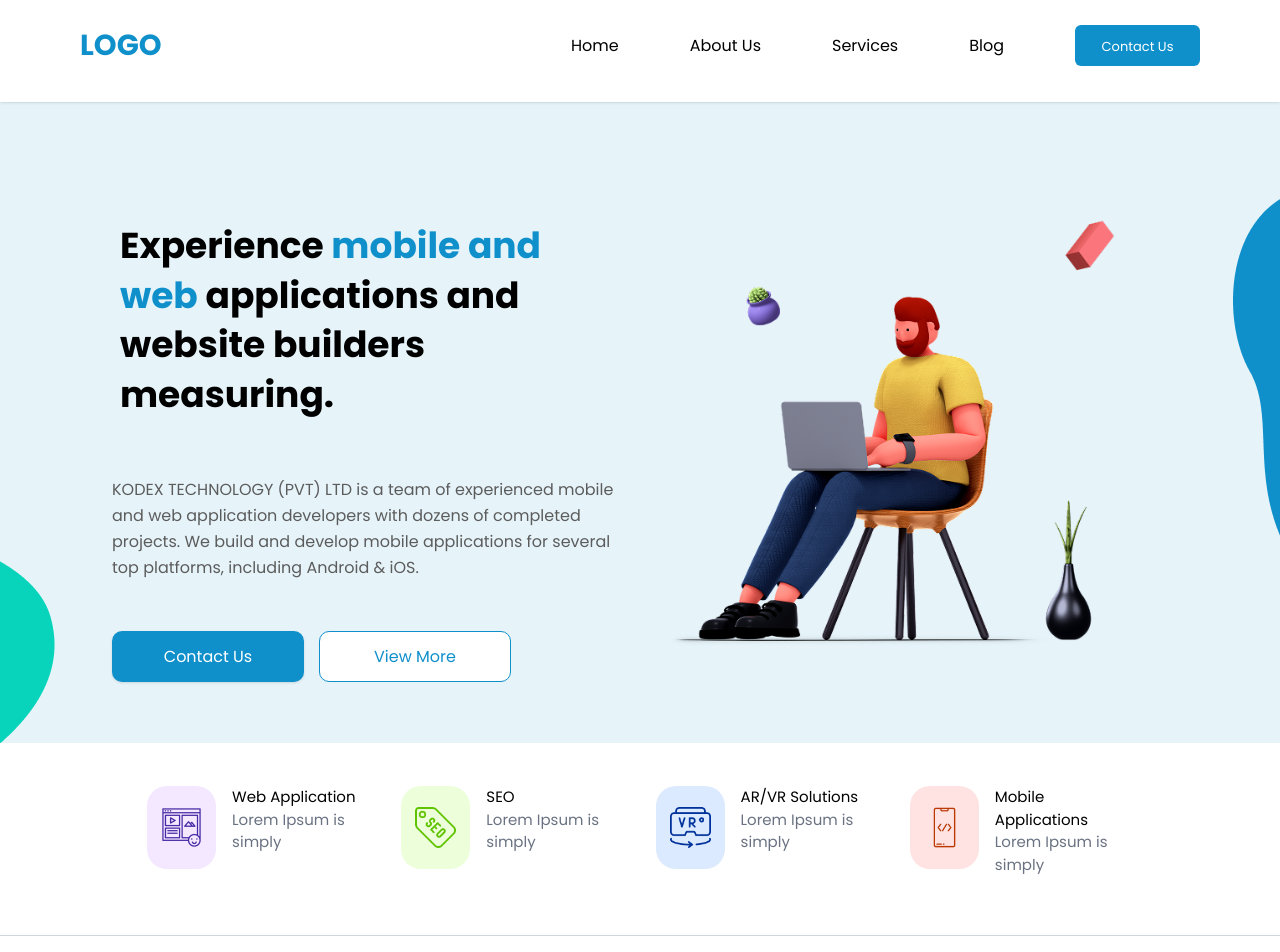
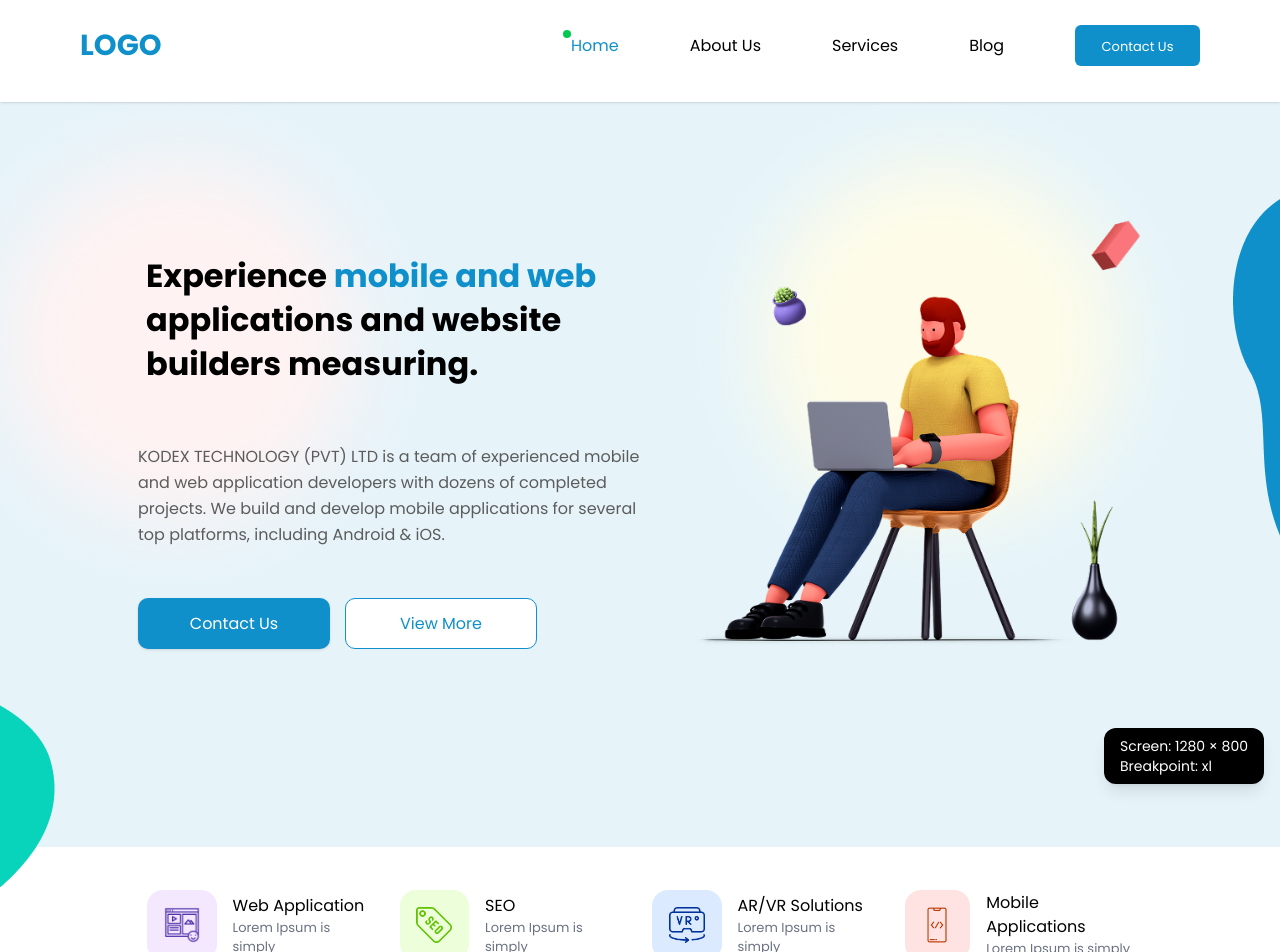
Before and after one commit to ravindu-kandawela1205/first-pro, a React (Vite) app: page / in a window 1280 px wide. Shown: the top 952 px of the page. Built offline with nearby package versions, Linux system fonts and the light colour scheme.

Commit message:
fix[ui]: body section fixed,body effect added,body gap fixed,navrbar activate fixed

```diff
--- a/src/App.jsx
+++ b/src/App.jsx
@@ -15,7 +15,7 @@ import Newsletter from "./middle/newsletter";
 import Footer from "./compononets/Footerloop";
 import Section from './compononets/Section'
 import Abc from './compononets/ABC'
-
+import ScreenSizeIndicator from './compononets/ScreenSizeIndicator'
 function App() {
   return (
     <div>
@@ -55,6 +55,7 @@ function App() {
       </section>
 
       {/* <Footer /> */}
+      <ScreenSizeIndicator />
     </div>
   );
 }
--- a/src/body/body.jsx
+++ b/src/body/body.jsx
@@ -5,8 +5,18 @@ import Shape_left from "../assets/shape_left.png";
 
 function Body() {
   return (
-    <div className="bg-[#1090CB1A] h-auto min-h-[743px] w-full relative overflow-hidden">
-      <div className="max-w-6xl mx-auto flex flex-col md:flex-row items-center justify-between px-6 md:px-12 py-12">
+    <div className="bg-[#1090CB1A]  min-h-[743px] w-full relative ">
+      {/* effects */}
+       <div className=" absolute bg-yellow-50 rounded-full w-90 h-90 blur-2xl right-80 top-40 z-0
+       xl:right-40 lg:right-20 md:right-10 md:block sm:hidden 2xl:right-80 2xl:top-40 2xl:block xl:top-40 xl:block lg:block" ></div>
+
+      <div className=" absolute bg-red-50 rounded-full w-90 h-90 blur-2xl left-0 top-40 z-0 md:right-10  sm:hidden 2xl:right-80 2xl:top-40 2xl:block xl:top-40 xl:block lg:block md:block "></div>
+
+
+
+      <div className="max-w-6xl mx-auto flex flex-col md:flex-row items-center justify-between px-6 md:px-12 py-12 z-0 xl:ml-[90px] xl:pb-[160px] 2xl:ml-[350px]">
+
+
         <img
           src={Shape_right}
           alt="shape right"
@@ -15,12 +25,12 @@ function Body() {
         <img
           src={Shape_left}
           alt="shape left"
-          className="absolute left-0 bottom-0 hidden lg:block"
+          className="absolute left-0 -bottom-10 hidden lg:block"
         />
 
-        <div className="flex-1 max-w-lg md:mt-[160px] text-center md:text-left order-2 md:order-1 space-y-[50px] ">
+        <div className="flex-1 max-w-lg md:mt-[160px] text-center md:text-left order-2 md:order-1 space-y-[50px] z-50">
           <h1
-            className="text-4xl md:text-[36px] font-semibold  p-2
+            className="text-4xl md:text-[32px] font-semibold  p-2
   leading-snug font-poppins "
           >
             Experience <span className="text-[#1090CB]">mobile and web</span>{" "}
@@ -38,10 +48,10 @@ function Body() {
           </p>
 
           <div className="flex flex-col sm:flex-row gap-[15px] justify-center md:justify-start">
-            <button className="font-poppins bg-[#1090CB] text-white md:w-[192px] md:h-[51px] py-3 rounded-[10px] font-medium shadow hover:bg-[#0d7ab0] transition">
+            <button className="font-poppins bg-[#1090CB] text-white  md:w-[192px] md:h-[51px] py-3 rounded-[10px] font-medium shadow hover:bg-[#0d7ab0] transition sm:w-[150px] sm:h-[50px] sm:py-2">
               Contact Us
             </button>
-            <button className="font-poppins border border-[#1090CB] text-[#1090CB] bg-white md:w-[192px] md:h-[51px] py-3  rounded-[10px] font-medium hover:bg-[#e6f7ff] transition">
+            <button className="font-poppins border border-[#1090CB] text-[#1090CB] bg-white md:w-[192px] md:h-[51px] py-3  rounded-[10px] font-medium hover:bg-[#e6f7ff] transition sm:w-[150px] sm:h-[50px] sm:py-2">
               View More
             </button>
           </div>
@@ -51,7 +61,7 @@ function Body() {
           <img
             src={Man}
             alt="hero illustration"
-            className="w-[300px] sm:w-[400px] md:w-[500px] object-contain"
+            className="w-[300px] sm:w-[400px] md:w-[500px] object-contain z-50"
           />
         </div>
       </div>
--- a/src/compononets/Navbarlist.jsx
+++ b/src/compononets/Navbarlist.jsx
@@ -10,26 +10,42 @@ const menuItems = [
 
 export default function Navbar() {
   const [open, setOpen] = useState(false);
+  const [active, setActive] = useState("home"); // default active
 
   const baseLinkClasses =
-    "hover:text-[#1090CB] cursor-pointer text-[16px] font-normal font-poppins";
+    "cursor-pointer text-[16px] font-normal font-poppins hover:text-[#1090CB]";
+
+  const activeLinkClasses =
+    "text-[#1090CB] font-normal";
 
   const renderLinks = (isMobile = false) =>
-    menuItems.map((item, i) => (
+    menuItems.map((item, i) => {
+      const linkId = item.name.toLowerCase().replace(/\s+/g, "");
+      const isActive = active === linkId;
+
+      return (
         <li key={i} className="relative group">
           <Link
-          to={item.name.toLowerCase().replace(/\s+/g, "")}
+            to={linkId}
             smooth={true}
             duration={500}
             offset={-80}
-          className={baseLinkClasses}
-          onClick={() => isMobile && setOpen(false)}
+            className={`${baseLinkClasses} ${isActive ? activeLinkClasses : ""}`}
+            onClick={() => {
+              setActive(linkId);
+              if (isMobile) setOpen(false);
+            }}
           >
-          <span className="absolute -top-1 -left-2 w-2 h-2 bg-green-500 rounded-full opacity-0 group-active:opacity-100"></span>
+            <span
+              className={`absolute -top-1 -left-2 w-2 h-2 bg-green-500 rounded-full opacity-0 group-hover:opacity-100 ${
+                isActive ? "opacity-100" : ""
+              }`}
+            ></span>
             {item.name}
           </Link>
         </li>
-    ));
+      );
+    });
 
   const contactButton = (isMobile = false) => (
     <Link
@@ -45,13 +61,9 @@ export default function Navbar() {
   );
 
   return (
-    <div className="bg-white shadow w-full h-auto md:h-[102px] fixed top-0 left-0 z-50">
+    <div className="bg-white shadow w-full h-auto md:h-[102px] fixed top-0 left-0 z-[999]">
       <div className="max-w-[1440px] mx-auto flex justify-between items-center py-2 md:py-6 px-8 md:px-20">
-
-        <div className="font-bold text-[#1090CB] text-[29px] font-poppins">
-          LOGO
-        </div>
-
+        <div className="font-bold text-[#1090CB] text-[29px] font-poppins">LOGO</div>
 
         <button
           className="md:hidden text-2xl text-gray-700"
@@ -60,13 +72,11 @@ export default function Navbar() {
           ☰
         </button>
 
-
         <ol className="hidden md:flex gap-[71px] items-center">
           {renderLinks()}
           {contactButton()}
         </ol>
       </div>
-
 
       {open && (
         <div className="md:hidden bg-white border-t">
--- /dev/null
+++ b/src/compononets/ScreenSizeIndicator.jsx
@@ -0,0 +1,40 @@
+import { useState, useEffect } from "react";
+
+const ScreenSizeIndicator = () => {
+  const [size, setSize] = useState({ width: 0, height: 0, breakpoint: "" });
+
+  const getBreakpoint = (width) => {
+    if (width >= 1536) return "2xl";
+    if (width >= 1280) return "xl";
+    if (width >= 1024) return "lg";
+    if (width >= 768) return "md";
+    if (width >= 640) return "sm";
+    return "xs"; // below sm
+  };
+
+  useEffect(() => {
+    const handleResize = () => {
+      setSize({
+        width: window.innerWidth,
+        height: window.innerHeight,
+        breakpoint: getBreakpoint(window.innerWidth),
+      });
+    };
+
+    handleResize(); // run once
+    window.addEventListener("resize", handleResize);
+
+    return () => window.removeEventListener("resize", handleResize);
+  }, []);
+
+  return (
+    <div className="fixed bottom-4 right-4 bg-black text-white px-4 py-2 rounded-xl shadow-lg text-sm">
+      <p>
+        Screen: {size.width} × {size.height}
+      </p>
+      <p>Breakpoint: {size.breakpoint}</p>
+    </div>
+  );
+};
+
+export default ScreenSizeIndicator;
--- a/src/index.css
+++ b/src/index.css
@@ -4,6 +4,6 @@
   --font-poppins: Poppins, sans-serif;
 }
 
-body{
-  @apply font-poppins;
+body {
+  font-family: 'Poppins', sans-serif;
 }
--- a/src/middle/middle.jsx
+++ b/src/middle/middle.jsx
@@ -9,55 +9,53 @@ const services = [
     desc: "Lorem Ipsum is simply",
     icon: Web,
     bg: "bg-purple-100",
-    text: "text-purple-600 md:size-[20px]  ",
   },
   {
     title: "SEO",
     desc: "Lorem Ipsum is simply",
     icon: Seo,
     bg: "bg-[#ECFFDA]",
-    text: "text-green-600 md:size-[20px] ",
   },
   {
     title: "AR/VR Solutions",
     desc: "Lorem Ipsum is simply",
     icon: Imme,
     bg: "bg-blue-100",
-    text: " text-blue-600 md:size-[20px] ",
   },
   {
     title: "Mobile Applications",
     desc: "Lorem Ipsum is simply",
     icon: Code,
     bg: "bg-red-100",
-    text: "text-red-600 md:size-[20px] ",
   },
 ];
 
 export default function Services() {
   return (
-    <div className="w-full py-4 md:py-[43px] md:px-[123px]">
-      <div className="max-w-6xl mx-auto grid grid-cols-1 sm:grid-cols-2 md:grid-cols-4 gap-2 md:gap-[31px] px-6 ">
+    <div className="w-full py-10 md:py-[43px] md:px-[123px]">
+      <div className="max-w-6xl mx-auto grid grid-cols-1 sm:grid-cols-2 md:grid-cols-4 gap-6 px-6">
         {services.map((service, i) => (
-          <div key={i} className="flex items-start gap-4">
+          <div
+            key={i}
+            className="flex items-center gap-4"
+          >
+            {/* Icon */}
             <div
-              className={`w-[90px] h-[90px] md:h-[83px] md:w-[83px] flex items-center justify-center rounded-[20px] ${service.bg}`}
+              className={`w-[70px] h-[70px] flex items-center justify-center rounded-2xl ${service.bg}`}
             >
               <img
                 src={service.icon}
                 alt={service.title}
-                className={`w-10 h-10 md:w-[41px] md:h-[41px] ${service.text}`}
+                className="w-9 h-9"
               />
             </div>
 
+            {/* Text */}
             <div>
-              <h3 className="text-[15px] md:text-[15px] font-medium font-poppins">
+              <h3 className="text-[16px] font-medium font-poppins text-[#000000]">
                 {service.title}
               </h3>
-              <p
-                className="text-gray-500 text-[10px] font-normal
- md:text-[15px] font-poppins"
-              >
+              <p className="text-gray-500 text-[13px] font-poppins">
                 {service.desc}
               </p>
             </div>
```
Also changed, not shown: 1 other file (tests, documents, lock files or other folders). Lines whose indentation alone changed are shown as unchanged.
